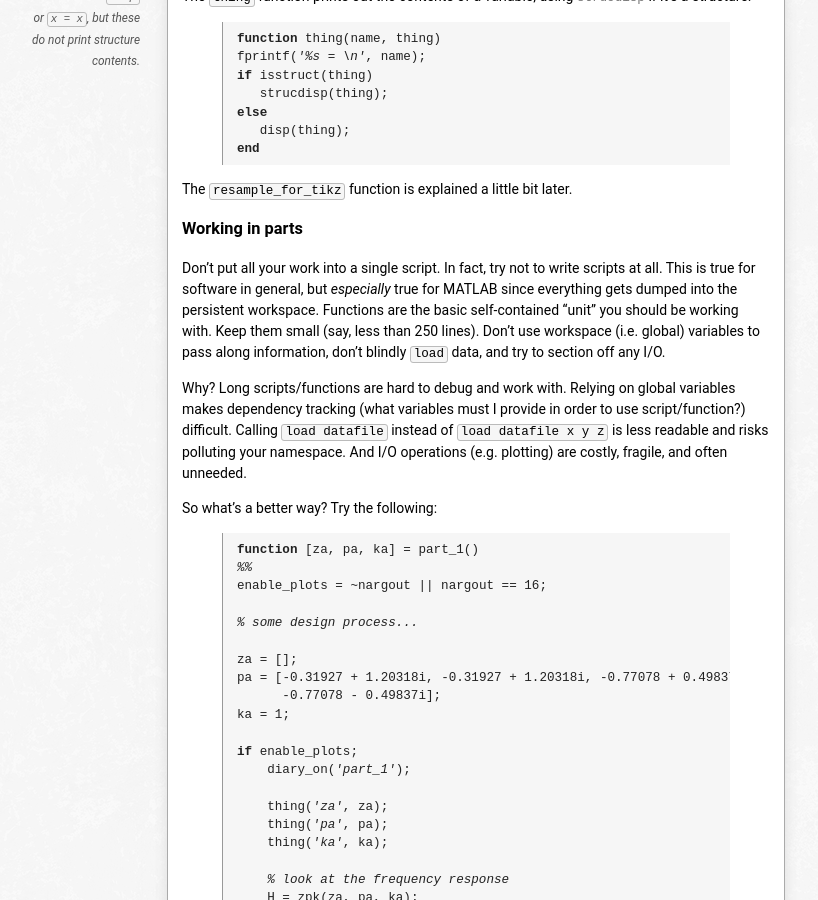
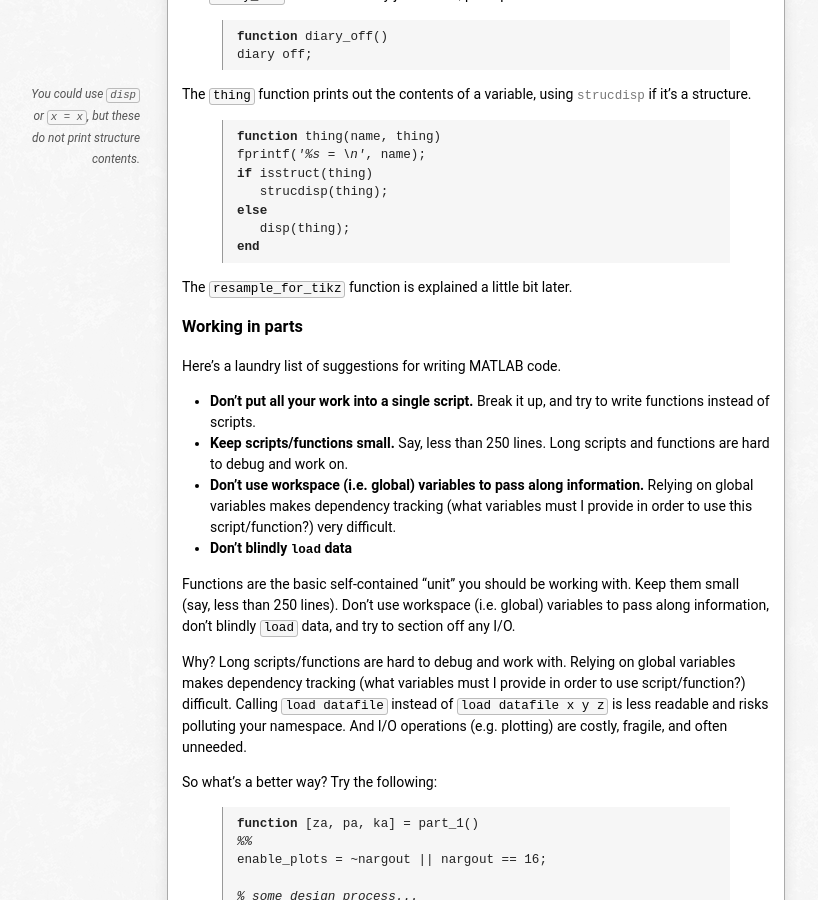
Before and after one commit to alxlit/alxlit.github.io, a Jekyll site: the page built from _posts/2014-01-24-latex-and-matlab-workflow.md, in a window 1280 px wide and 900 px high, scrolled down 1888 px. Shown: the whole window, without its empty margins (235-1053 px from the left). Built offline with Jekyll 4.4.1, drawn with Linux system fonts in a browser that asks for light colours; some of the changed text lies outside the part shown.

Commit message:
improvements

````diff
--- a/_posts/2014-01-24-latex-and-matlab-workflow.md
+++ b/_posts/2014-01-24-latex-and-matlab-workflow.md
@@ -19,6 +19,10 @@ It isn't used much outside of academia, which is a shame because it really is su
 * Source files are text
 * Lots of powerful libraries
 
+When writing a technical paper with lots of figures and equations, Word gets bogged down really quickly.
+Editing more than ten pages or so of such content can be painfully slow.
+With LaTeX, you can (not that you would) have hundreds or even thousands of pages open in your editor, because *it's just text*.
+
 The usual argument against LaTeX asserts that it is difficult to install and use.
 Perhaps this was true in the past, but these days all you have to do is grab the latest [TeX Live][3] distribution.
 There's a learning curve, to be sure, but have no fear: The [Wikibook][4] will hold your hand.
@@ -38,8 +42,7 @@ Luckily, there's an excellent library called [matlab2tikz][8] that does the job.
 
 Here's the typical structure of a project:
 
-```
-diary
+<pre><code>diary
 └── part_1
 m
 ├── helpers
@@ -61,7 +64,7 @@ tex
 ├── plots
 │   └── part_1_mag_db.tex
 └── project.tex
-```
+</code></pre>
 
 The `m/` directory (and its subdirectories) are added to MATLAB's path.
 
@@ -121,9 +124,15 @@ The `resample_for_tikz` function is explained a little bit later.
 
 ### Working in parts
 
-Don't put all your work into a single script.
-In fact, try not to write scripts at all.
-This is true for software in general, but *especially* true for MATLAB since everything gets dumped into the persistent workspace.
+Here's a laundry list of suggestions for writing MATLAB code.
+
+* **Don't put all your work into a single script.** Break it up, and try to write functions instead of scripts.
+* **Keep scripts/functions small.** Say, less than 250 lines. Long scripts and functions are hard to debug and work on.
+* **Don't use workspace (i.e. global) variables to pass along information.**
+  Relying on global variables makes dependency tracking (what variables must I provide in order to use this script/function?) very difficult.
+* **Don't blindly `load` data**
+
+
 Functions are the basic self-contained "unit" you should be working with.
 Keep them small (say, less than 250 lines).
 Don't use workspace (i.e. global) variables to pass along information, don't blindly `load` data, and try to section off any I/O.
@@ -302,23 +311,25 @@ save_tikz('Energy spectral density of $x(t)$');
 
 ### Configuring your editor
 
-In Emacs (with AUCtex), add the following to your `init.el`:
+#### Emacs
 
-{% highlight lisp %}
-(setq TeX-engine 'lualatex)
-{% endhighlight %}
+There are a few options for Emacs (with AUCtex).
+If you don't care about the external stuff, and just want to use `lualatex`, add `(setq TeX-engine 'lualatex)` to your your `init.el`.
+I also like to use `latexmk` (otherwise you have to `C-c C-c` multiple times), but it's not supported out of the box yet.
+Have a look [here][10] or [here][11] on how to set it up yourself.
 
-In Vim, stick the following in your `.vimrc`.
-I got fed up with Vim-LaTeX, so this just sets the local `:make` command:
+#### Vim
+
+I got fed up trying to use Vim-LaTeX, and ended up just using `:make`.
 
 {% highlight vim %}
 au FileType * setlocal mp=latexmk\ -pdf\ -e\ '$pdflatex=\"lualatex\ -file-line-error\ -shell-escape\ -synctex=1\ \\%S\ \\%O\"'\ -f\ '%'
 {% endhighlight %}
 
-## Conclusion
+## Closing thoughts
 
 I think that about covers everything.
-I'm really happy with this workflow, I'm certain that it improved the quality of my work as well as my productivity, and I hope that the information here is useful to others.
+I'm really happy with this workflow, and I'm certain that it improved the quality of my work as well as productivity.
 
 [0]: http://wikipedia.org/wiki/LaTeX
 [1]: http://nitens.org/taraborelli/latex
````
Also changed, not shown: other parts of _posts/2014-01-24-latex-and-matlab-workflow.md (+2 -0 lines), _posts/2014-02-01-process-homework-scans-with-the-gimp.md (+4 -0 lines), projects.md (added, +6 -0 lines).
